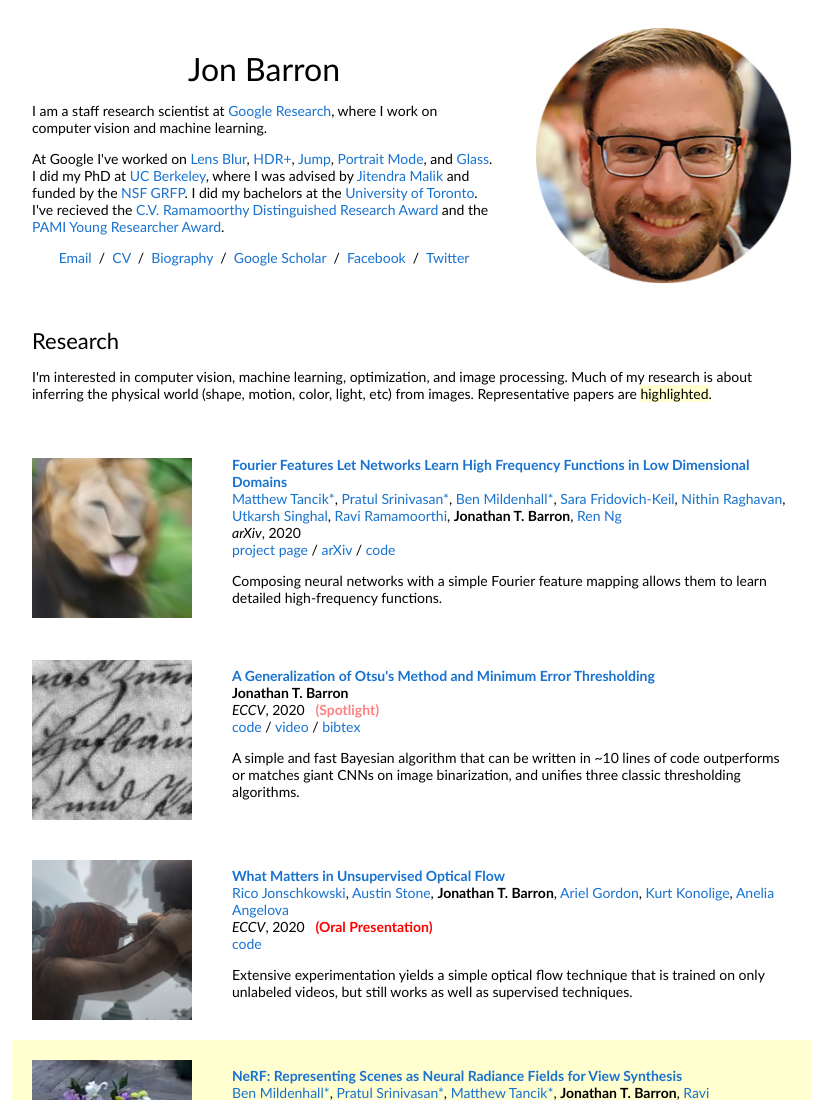
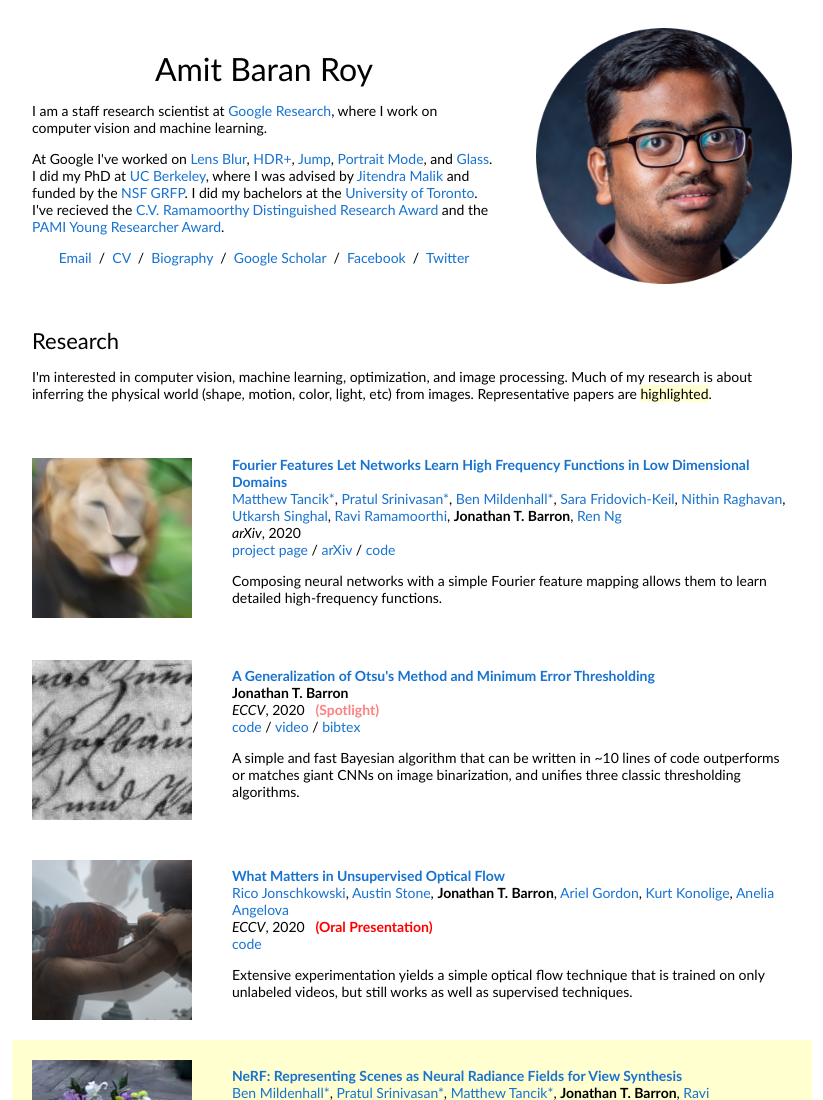
Before and after one commit to AmitProspeed/amitprospeed.github.io, a plain HTML site: page index.html in a window 1280 px wide. Shown: the top 1100 px of the page, without its empty margins (228-1051 px from the left). Drawn offline with Linux system fonts and the light colour scheme.

Commit message:
Profile Pic Updated

```diff
--- a/index.html
+++ b/index.html
@@ -19,7 +19,7 @@
           <tr style="padding:0px">
             <td style="padding:2.5%;width:63%;vertical-align:middle">
               <p style="text-align:center">
-                <name>Jon Barron</name>
+                <name>Amit Baran Roy</name>
               </p>
               <p>I am a staff research scientist at <a href="https://ai.google/research">Google Research</a>, where I work on computer vision and machine learning.
               </p>
@@ -37,7 +37,7 @@
               </p>
             </td>
             <td style="padding:2.5%;width:40%;max-width:40%">
-              <a href="images/JonBarron.jpg"><img style="width:100%;max-width:100%" alt="profile photo" src="images/JonBarron_circle.jpg" class="hoverZoomLink"></a>
+              <a href="images/amit_profile_circle.png"><img style="width:100%;max-width:100%" alt="profile photo" src="images/amit_profile_circle.png" class="hoverZoomLink"></a>
             </td>
           </tr>
         </tbody></table>
```
Also changed, not shown: images/amit_profile_circle.png (added), images/profile_pic.jpg (added).
